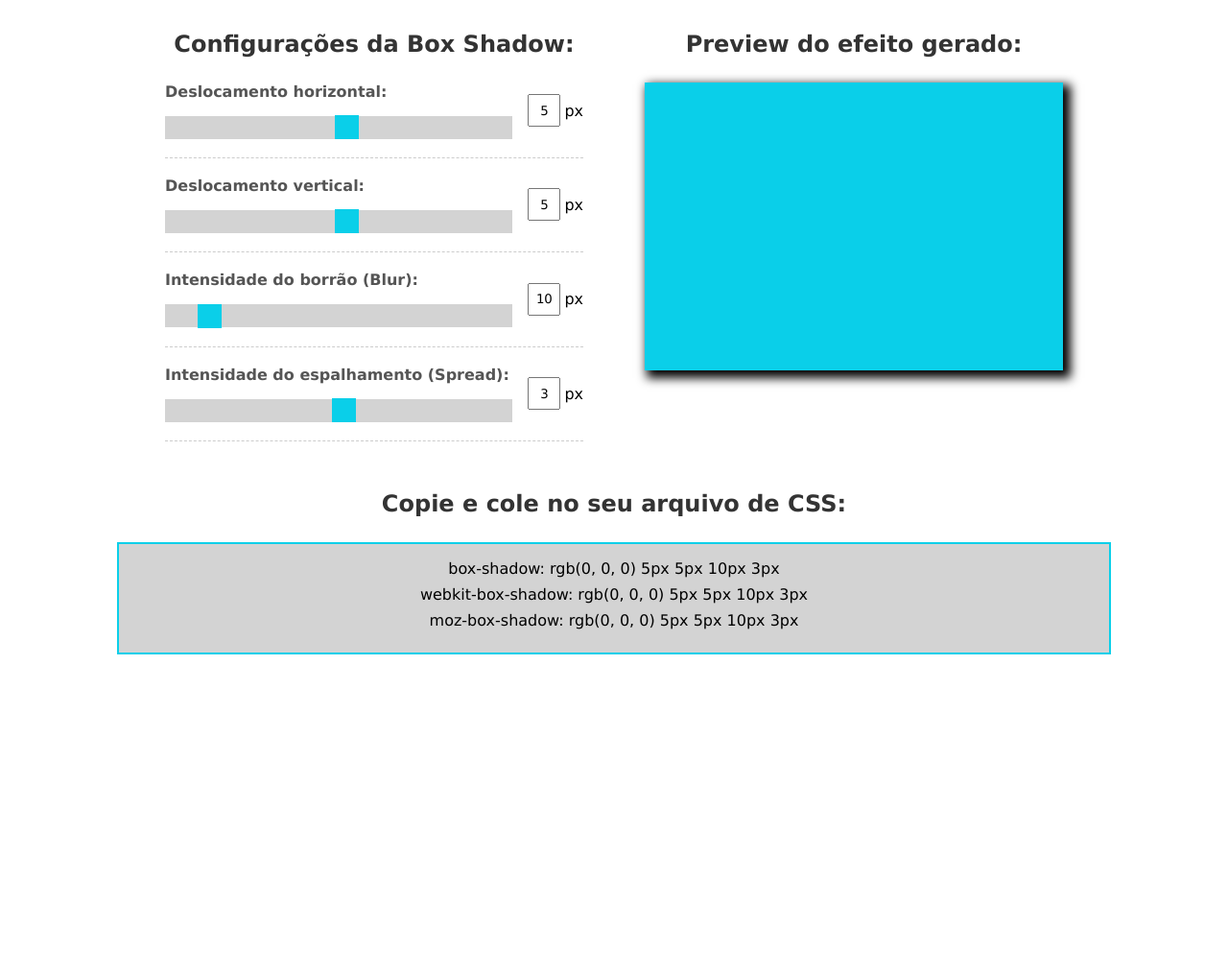
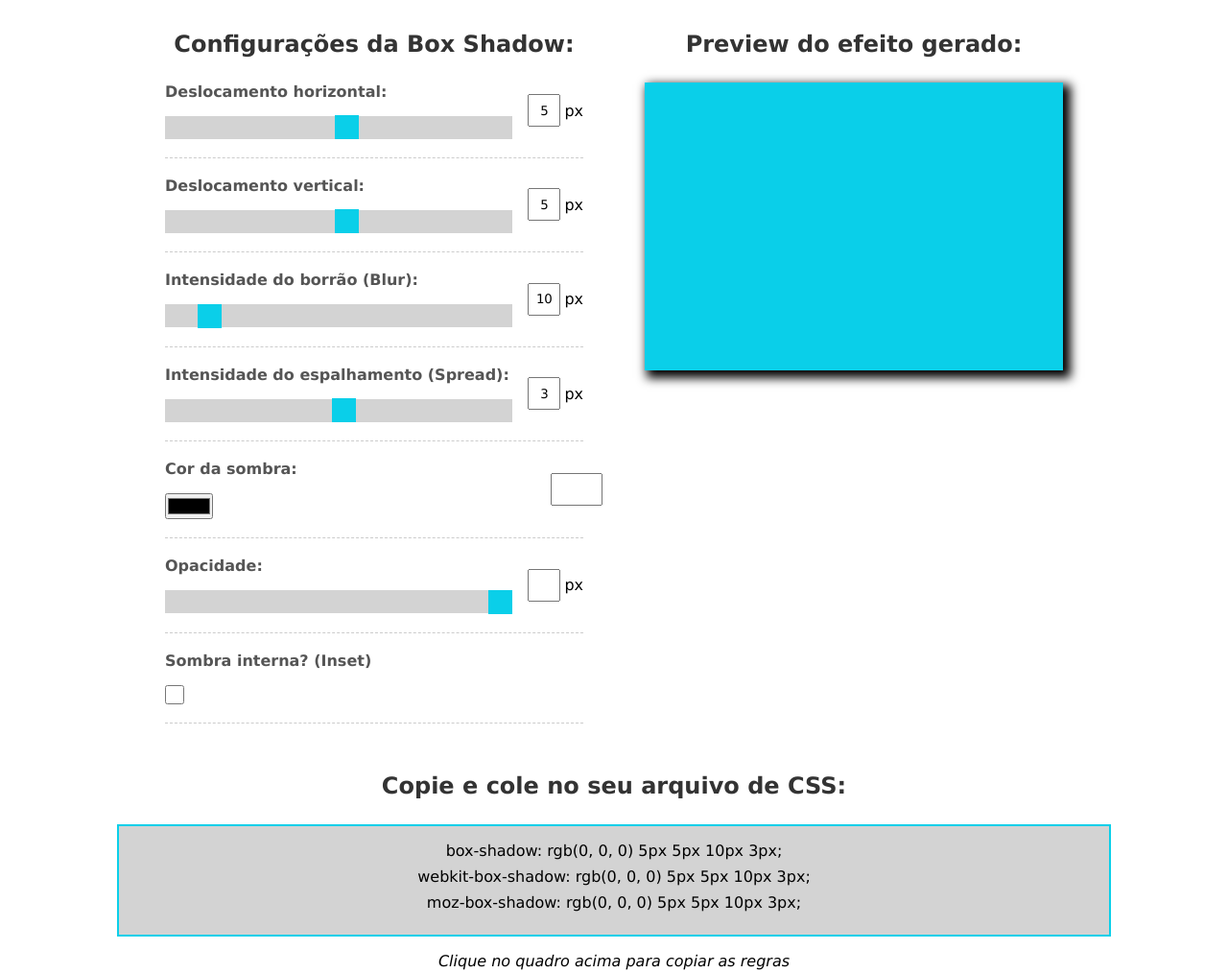
Before and after one commit to regianemr/gerador-de-box-shadow, a plain HTML site: page index.html in a window 1280 px wide. Shown: the top 1014 px of the page at 96% size. Drawn offline with Linux system fonts and the light colour scheme.

Commit message:
ampliando classes

```diff
--- a/index.html
+++ b/index.html
@@ -51,6 +51,31 @@
                     <p>px</p>
                 </div>
             </div>
+            <div class="form-control">
+                <div class="range-input">
+                    <label for="spread">Cor da sombra:</label>
+                    <input type="color" id="color" name="color" value="#000000">
+                </div>
+                <div class="reference-input">
+                    <input type="text" id="color-value" name="color-value">
+                </div>
+            </div>
+            <div class="form-control">
+                <div class="range-input">
+                    <label for="opacity">Opacidade:</label>
+                    <input type="range" id="opacity" name="opacity" min="-0" max="1" value="1" step="0.01">
+                </div>
+                <div class="reference-input">
+                    <input type="text" id="opacity-value" name="opacity-value">
+                    <p>px</p>
+                </div>
+            </div>
+            <div class="form-control">
+                <div class="range-input">
+                    <label for="opacity">Sombra interna? (Inset)</label>
+                    <input type="checkbox" name="inset" id="inset">
+                </div>
+            </div>
         </div>
         <div id="preview">
             <h2>Preview do efeito gerado:</h2>
@@ -60,11 +85,11 @@
     <div id="generated-rule">
         <h2>Copie e cole no seu arquivo de CSS:</h2>
         <div id="rules-area">
-            <p id="rule">box-shadow: <span></span></p>
-            <p id="webkit-rule">webkit-box-shadow: <span></span></p>
-            <p id="moz-rule">moz-box-shadow: <span></span></p>
-
+            <p id="rule">box-shadow: <span></span>;</p>
+            <p id="webkit-rule">webkit-box-shadow: <span></span>;</p>
+            <p id="moz-rule">moz-box-shadow: <span></span>;</p>
         </div>
+        <p id="copy-instructions">Clique no quadro acima para copiar as regras</p>
     </div>
 </body>
 </html>
--- a/js/scripts.js
+++ b/js/scripts.js
@@ -9,6 +9,11 @@ class BoxShadowGenerator {
         blurRef,
         spread,
         spreadRef,
+        color,
+        colorRef,
+        opacity,
+        opacityRef,
+        inset,
         previewBox,
         rule,
         webkitRule,
@@ -22,6 +27,11 @@ class BoxShadowGenerator {
         this.blurRef = blurRef;
         this.spread = spread;
         this.spreadRef = spreadRef;
+        this.color = color;
+        this.colorRef = colorRef;
+        this.opacity = opacity;
+        this.opacityRef = opacityRef;
+        this.inset = inset;
         this.previewBox = previewBox;
         this.rule = rule;
         this.webkitRule = webkitRule;
@@ -84,6 +94,15 @@ const blurRef = document.querySelector("#blur-value")
 const spread = document.querySelector("#spread")
 const spreadRef = document.querySelector("#spread-value")
 
+const color = document.querySelector("#color")
+const colorRef = document.querySelector("#color-value")
+
+const opacity = document.querySelector("#opacity")
+const opacityRef = document.querySelector("#opacity-value")
+
+const inset = document.querySelector("#inset")
+
+
 const previewBox = document.querySelector("#box")
 
 const rule = document.querySelector("#rule span")
@@ -99,11 +118,18 @@ const boxShadow = new BoxShadowGenerator(
     blurRef,
     spread,
     spreadRef,
+    color,
+    colorRef,
+    opacity,
+    opacityRef,
+    inset,
     previewBox,
     rule,
     webkitRule,
     mozRule
 )
+
+console.log(boxShadow)
 
 boxShadow.initialize()
 
```
